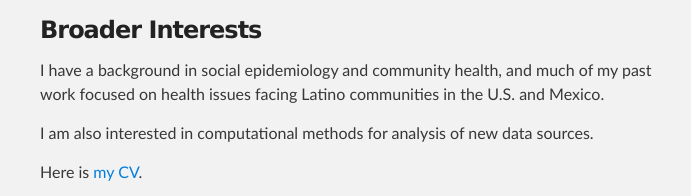
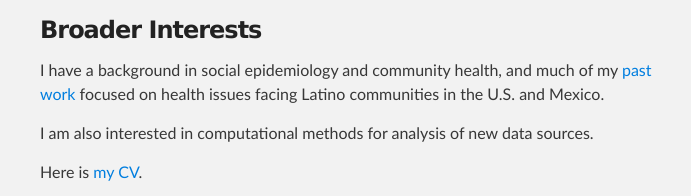
Before and after one commit to aliciarr/aliciarr.github.io, a plain HTML site: page index.html in a window 1280 px wide. Shown: the part 788-984 px from the top of the page, 280-971 px from the left. Drawn offline with Linux system fonts and the light colour scheme.

Commit message:
Add link to past work

```diff
--- a/index.html
+++ b/index.html
@@ -44,7 +44,7 @@ Here is a <a href="http://psychsocgerontology.oxfordjournals.org/content/early/2
 <h3>
 <a id="broader-interests" class="anchor" href="#broader-interests" aria-hidden="true"><span class="octicon octicon-link"></span></a>Broader Interests</h3>
 
-<p>I have a background in social epidemiology and community health, and much of my past work focused on health issues facing Latino communities in the U.S. and Mexico.</p>
+<p>I have a background in social epidemiology and community health, and much of my <a href="http://www.jhsph.edu/admissions/scholarships/institutional-scholarships/sommer-scholars/scholars/?scholar=299">past work</a> focused on health issues facing Latino communities in the U.S. and Mexico.</p>
 
 <p>I am also interested in computational methods for analysis of new data sources.
 
```
